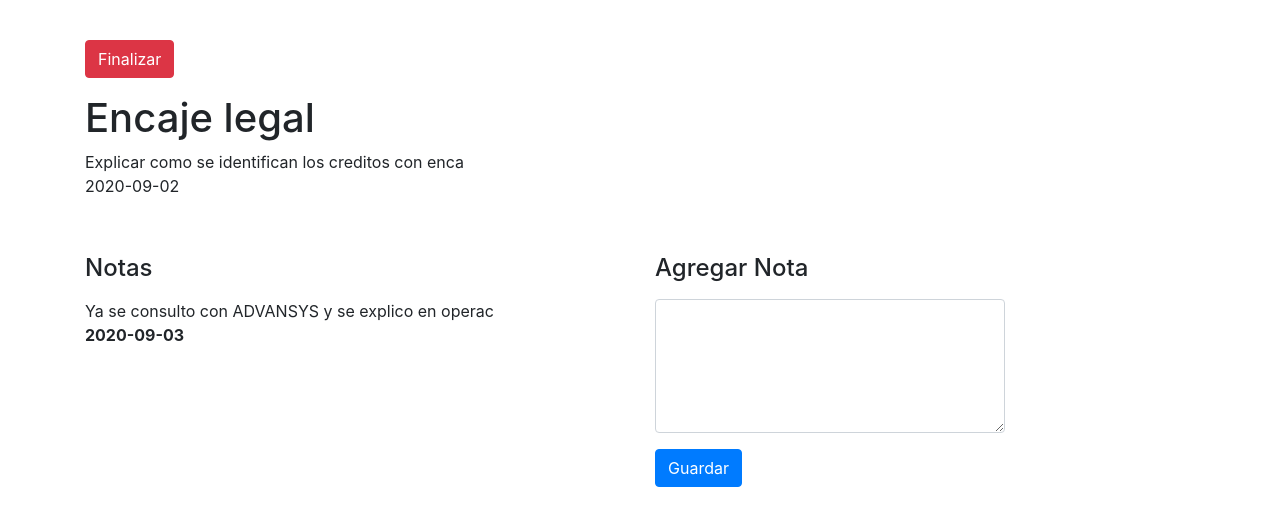
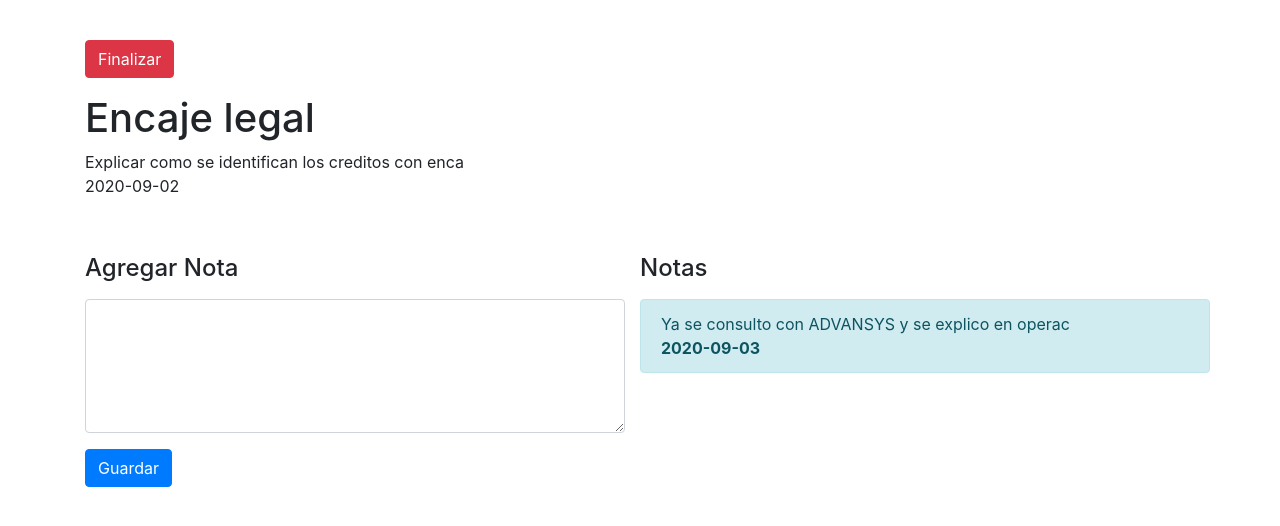
Before and after one commit to fortunaign/pendienes, a PHP site: page /pes_coment.php?id=1 in a window 1280 px wide. Shown: the part 56-582 px from the top of the page. Run offline with PHP 8.4, Linux system fonts and the light colour scheme; data comes from the database, SQL or seed files in the repository.

Commit message:
Update pes_coment.php

```diff
--- a/pes_coment.php
+++ b/pes_coment.php
@@ -24,6 +24,17 @@ if($result->num_rows > 0){
     }
 ?>
     <div class="col-sm-6">
+        <form action="database\pes_process.php" method="POST">
+            <input type="hidden" name="id" value="<?php echo $id; ?>">
+            <h4 for="" class="my-3">Agregar Nota</h4>
+            <div class="form-group">
+            <textarea name="comentario" id="" cols="20" rows="5" class="form-control"></textarea>
+            </div>
+            <input type="submit" value="Guardar" name="pes_coment" class="btn btn-primary">
+        </form>
+    </div>
+    <div class="col-sm-6">
+        <div class="row">
             <h4 class="my-3">Notas</h4>
             <?php
                 $sql="SELECT * FROM pes_coment WHERE pes_id=".$_GET['id'];
@@ -31,26 +42,17 @@ if($result->num_rows > 0){
                 if($result->num_rows > 0){
                     while($row = $result->fetch_assoc()){
                 ?>
-            <p>
+                <div class="col-12 alert alert-info">
                     <?php echo $row['pes_coment']; ?>
                     <br>
                     <strong><?php echo $row['pes_fecha']; ?></strong>
-            </p>
+                </div>
                 <?php
                     }
                 }
                 $conn->close();
             ?>
         </div>
-    <div class="col-sm-4">
-        <form action="database\pes_process.php" method="POST">
-            <input type="hidden" name="id" value="<?php echo $id; ?>">
-            <h4 for="" class="my-3">Agregar Nota</h4>
-            <div class="form-group">
-            <textarea name="comentario" id="" cols="30" rows="5" class="form-control"></textarea>
-            </div>
-            <input type="submit" value="Guardar" name="pes_coment" class="btn btn-primary">
-        </form>
     </div>
 </div>
 <?php require 'pes_footer.php'; ?>
```
Lines whose indentation alone changed are shown as unchanged.
